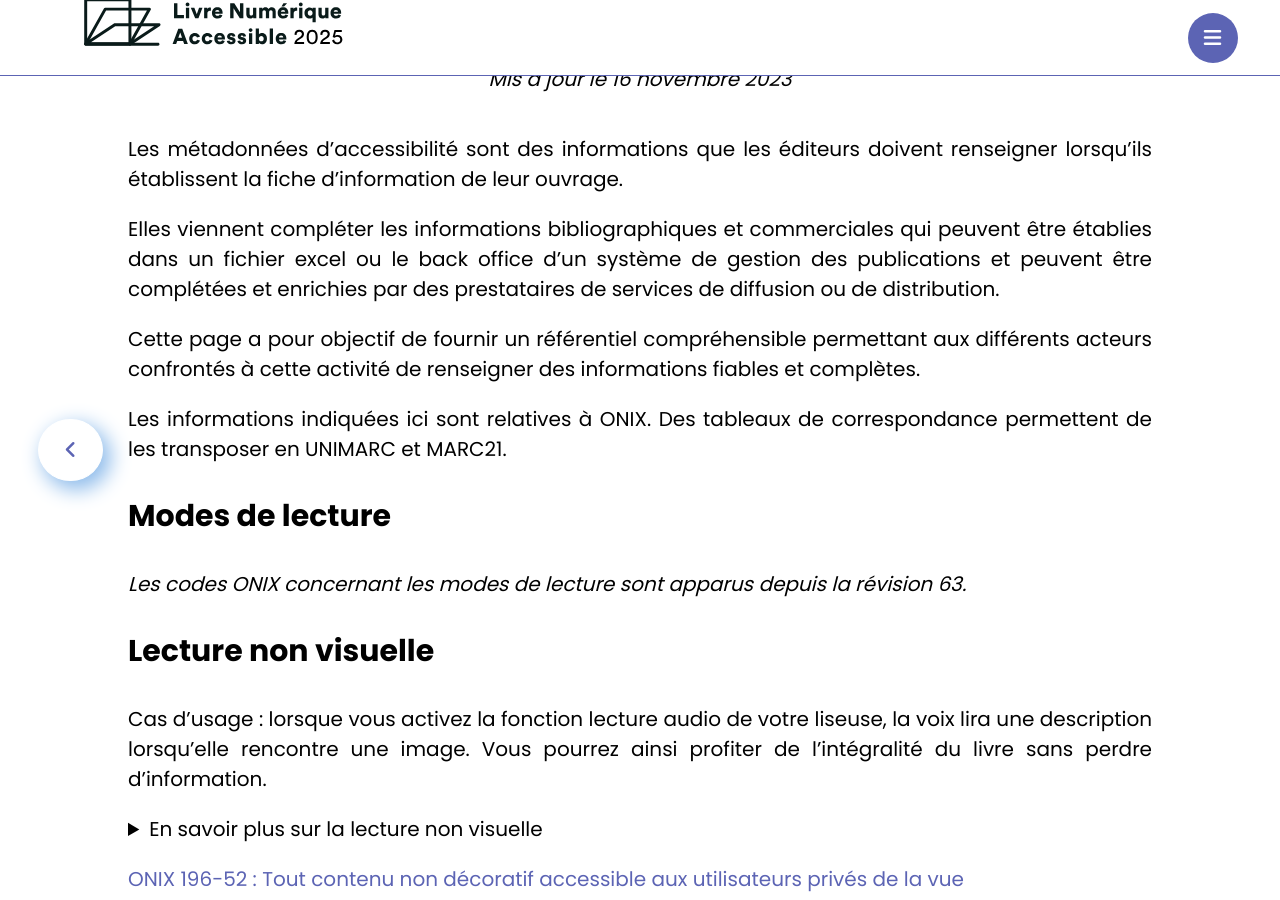
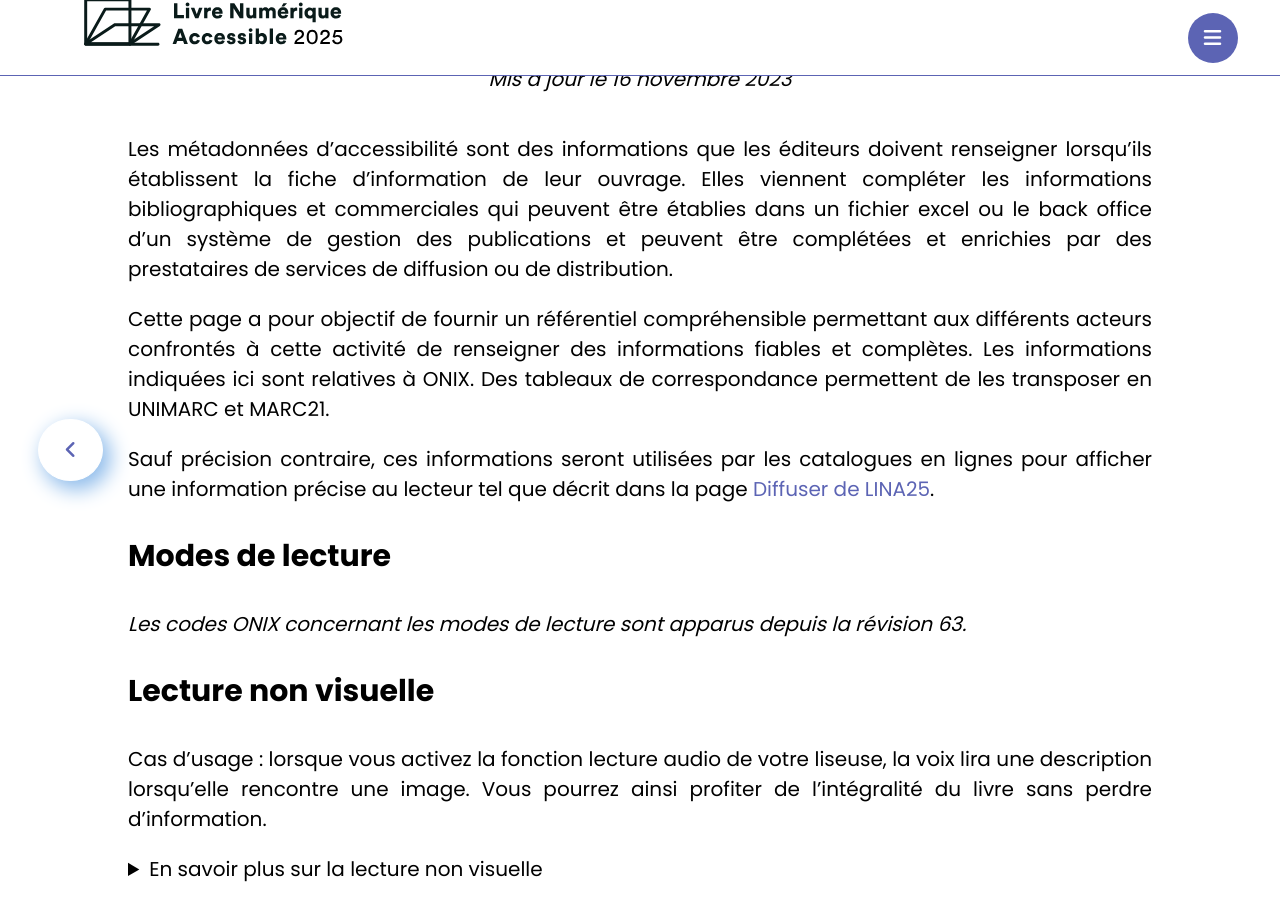
Before and after one commit to edition-accessible/lina25, a Jekyll site: the page built from ressources/metadonnes.md, in a window 1280 px wide and 900 px high, scrolled down 724 px. Built offline with Jekyll 4.4.1, drawn with Linux system fonts in a browser that asks for light colours; nearby versions of some CDN libraries; comment, search, counter and statistics services are not loaded.

Commit message:
Update metadonnes.md

```diff
--- a/ressources/metadonnes.md
+++ b/ressources/metadonnes.md
@@ -6,13 +6,11 @@ previous: ../pages/collecter.html
 titlePrev: Renseigner
 ---
 
-Les métadonnées d'accessibilité sont des informations que les éditeurs doivent renseigner lorsqu'ils établissent la fiche d'information de leur ouvrage.
+Les métadonnées d'accessibilité sont des informations que les éditeurs doivent renseigner lorsqu'ils établissent la fiche d'information de leur ouvrage. Elles viennent compléter les informations bibliographiques et commerciales qui peuvent être établies dans un fichier excel ou le back office d'un système de gestion des publications et peuvent être complétées et enrichies par des prestataires de services de diffusion ou de distribution.
 
-Elles viennent compléter les informations bibliographiques et commerciales qui peuvent être établies dans un fichier excel ou le back office d'un système de gestion des publications et peuvent être complétées et enrichies par des prestataires de services de diffusion ou de distribution.
+Cette page a pour objectif de fournir un référentiel compréhensible permettant aux différents acteurs confrontés à cette activité de renseigner des informations fiables et complètes. Les informations indiquées ici sont relatives à ONIX. Des tableaux de correspondance permettent de les transposer en UNIMARC et MARC21.
 
-Cette page a pour objectif de fournir un référentiel compréhensible permettant aux différents acteurs confrontés à cette activité de renseigner des informations fiables et complètes.
-
-Les informations indiquées ici sont relatives à ONIX. Des tableaux de correspondance permettent de les transposer en UNIMARC et MARC21.
+Sauf précision contraire, ces informations seront utilisées par les catalogues en lignes pour afficher une information précise au lecteur tel que décrit dans la page [Diffuser de LINA25](https://www.lina25.fr/pages/diffuser.html).
 
 ### Modes de lecture
 
@@ -73,6 +71,7 @@ ONIX 175 - E201 : Format fixe</a>
 </details>
 
 <a href="https://ns.editeur.org/onix/fr/196/39">196 - 39 : Accessibilité d’un matériel complémentaire à un livre audio</a>
+
 
 ### Autres modes de lecture
 
```
